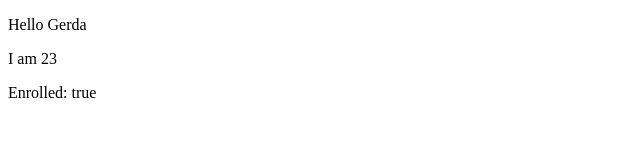
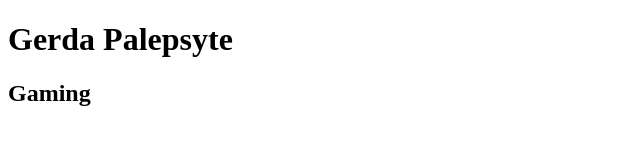
Before and after one commit to moonc4ke/javascript-course, a plain HTML site: page index.html in a window 1280 px wide. Shown: the whole page, without its empty margins (0-640 px from the left). Drawn offline with Linux system fonts and the light colour scheme.

Commit message:
Did lesson 1 task

```diff
--- a/app.js
+++ b/app.js
@@ -1,16 +1,7 @@
-console.log('veiki!');
 
-let firstName = 'Donatas';
+const firstName = 'Gerda';
+const lastName = 'Palepsyte';
+const favoriteHobby = 'Gaming';
 
-console.log('Hello ', firstName);
-
-firstName = 'Gerda';
-
-console.log('Hello ', firstName);
-
-let age = 23; // number
-let student = true;
-
-document.getElementById('p1').innerHTML = 'Hello ' + firstName;
-document.getElementById('p2').innerHTML = 'I am ' + age;
-document.getElementById('p3').innerHTML = 'Enrolled: ' + student;
+document.getElementsByClassName('full-name')[0].innerHTML = firstName + ' ' + lastName;
+document.querySelector(".favorite-hobby").innerHTML = favoriteHobby;
--- a/index.html
+++ b/index.html
@@ -10,9 +10,8 @@
 </head>
 
 <body>
-  <p id="p1">pirmas p tag</p>
-  <p id="p2">antras p tag</p>
-  <p id="p3">trecias p tag</p>
+  <h1 class="full-name">Vardas</h1>
+  <h2 class="favorite-hobby">Hobis</h2>
   <script src="app.js"></script>
 </body>
 
```
